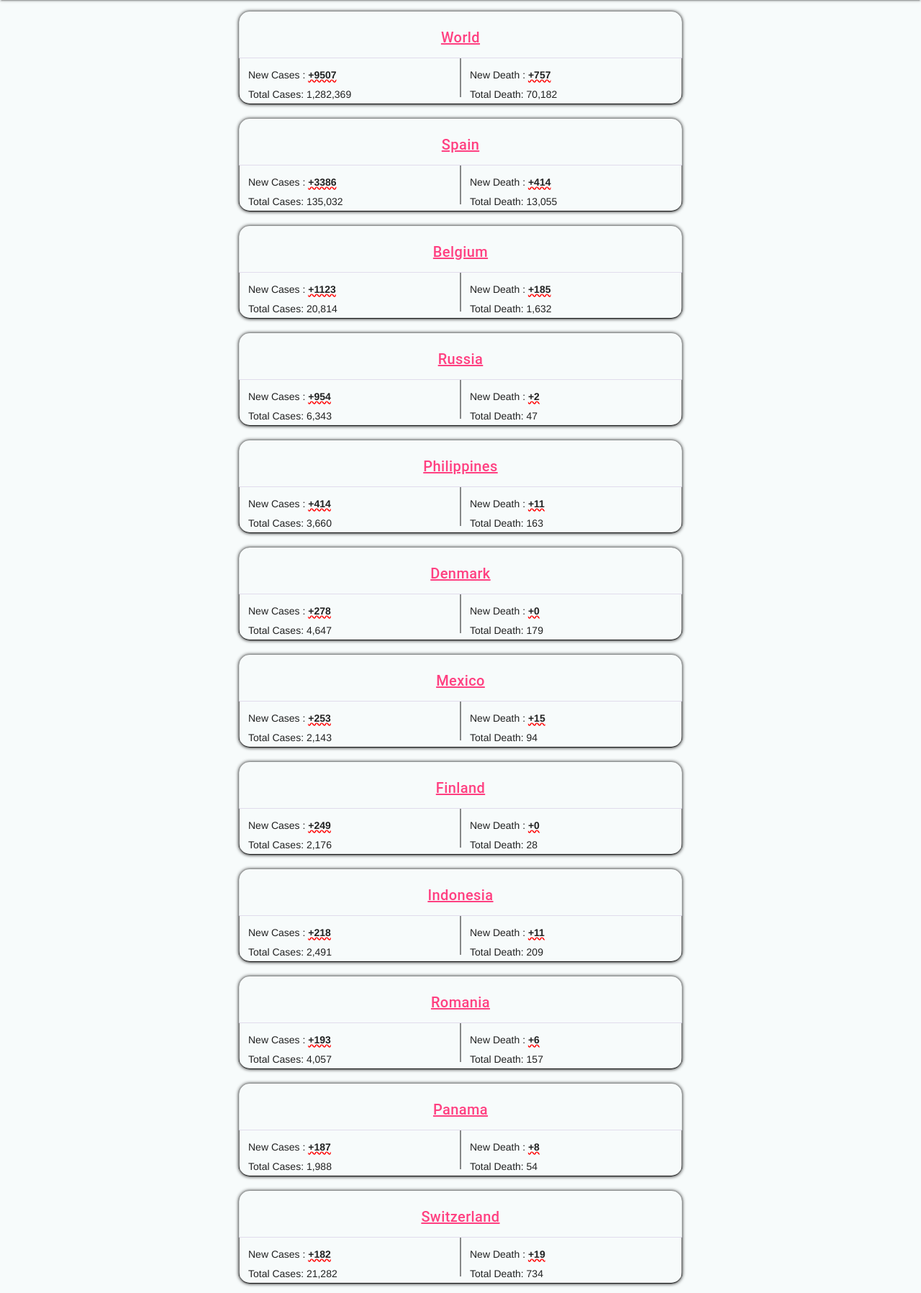
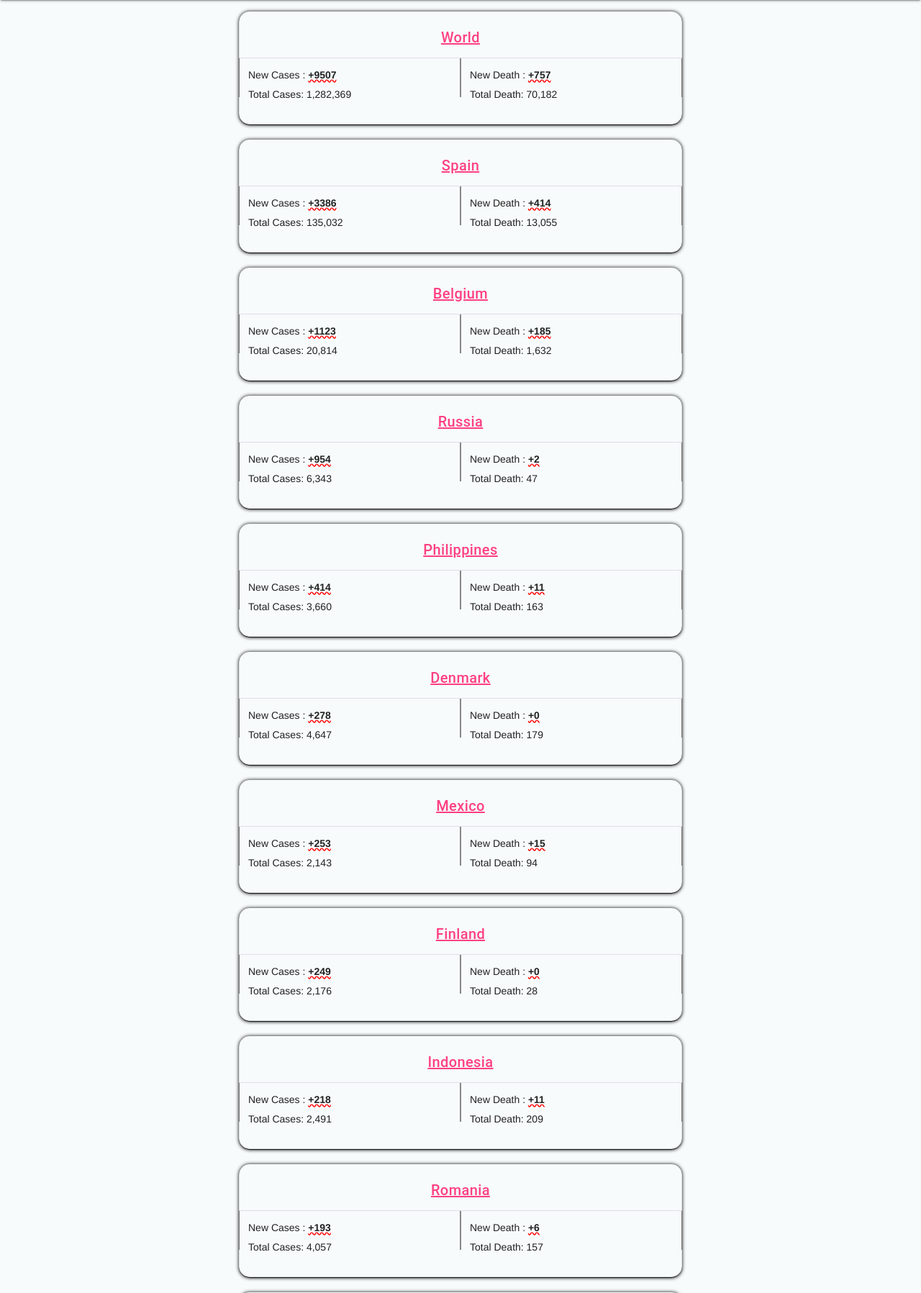
Before and after one commit to tz01x/cononaTrackerApi, a Django app: page / in a window 1280 px wide. Shown: the part 64-1861 px from the top of the page at 72% size. Run offline with Django 3.2, Linux system fonts and the light colour scheme; data comes from the database, SQL or seed files in the repository.

Commit message:
cardes css fixed

```diff
--- a/frontend/templates/frontend/home.html
+++ b/frontend/templates/frontend/home.html
@@ -11,6 +11,7 @@ COVID-19 update : {{total_cases}} cases and {{total_death}} deaths
     box-shadow: 0px 0px 5px 0px black, inset 0px -1px 1px 0px black;
     border: 0px;
     border-radius: 15px;
+    min-height: 158px;
 }
 .card-header {
     padding: 2px;
```
